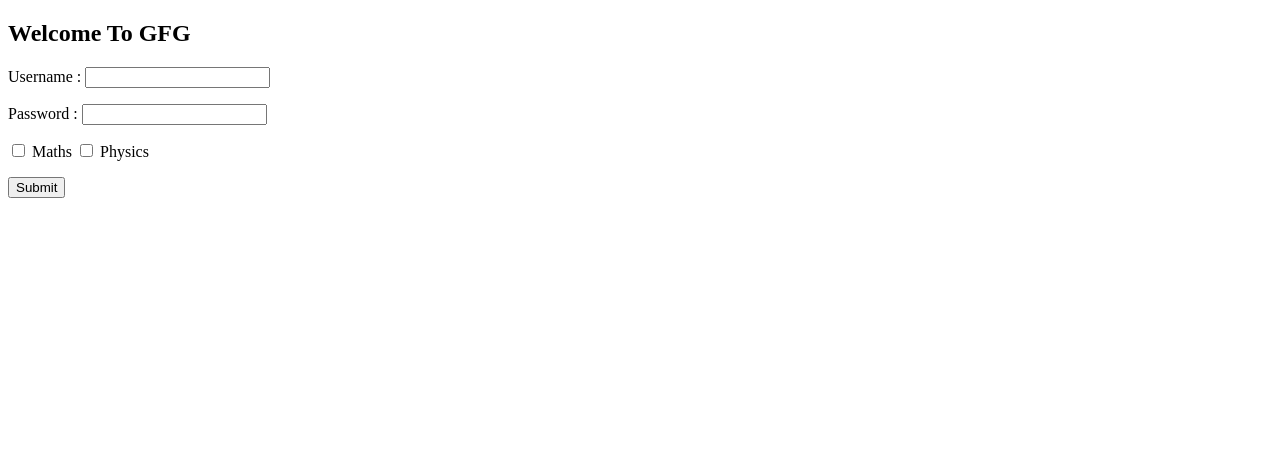
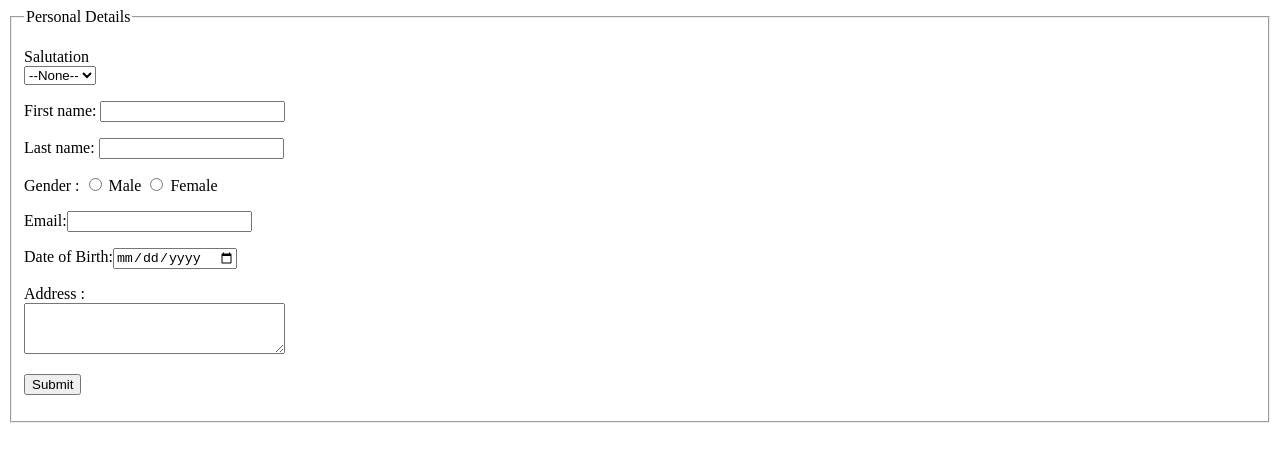
Before and after one commit to riz1bhirr/CICDDemo, a plain HTML site: page index.html in a window 1280 px wide. Drawn offline with Linux system fonts and the light colour scheme.

Commit message:
this is commit

```diff
--- a/index.html
+++ b/index.html
@@ -1,35 +1,91 @@
 <!DOCTYPE html>
-<html>
+<html lang="en">
 
 <head>
-    <title>Page Title</title>
+    <meta charset="UTF-8">
+    <meta http-equiv="X-UA-Compatible" content="IE=edge">
+    <meta name="viewport" content="width=device-width, initial-scale=1.0">
+    <title>GfG</title>
 </head>
 
 <body>
-    <h2>Welcome To GFG</h2>
     <form>
+        <fieldset>
+            <legend>Personal Details</legend>
 
 
             <p>
-            <label>Username : <input type="text" /></label>
+                <label>
+                    Salutation
+                    <br />
+                    <select name="salutation">
+                        <option>--None--</option>
+                        <option>Mr.</option>
+                        <option>Ms.</option>
+                        <option>Mrs.</option>
+                        <option>Dr.</option>
+                        <option>Prof.</option>
+                    </select>
+                </label>
             </p>
 
 
 
 
             <p>
-            <label>Password : <input type="password" /></label>
+                <label>First name: <input name="firstName" /></label>
             </p>
 
 
-        <input type="checkbox" name="maths" value="on"> Maths
-        <input type="checkbox" name="physics" value="on"> Physics
+
+
+            <p>
+                <label>Last name: <input name="lastName" /></label>
+            </p>
+
+
+
+
+            <p>
+                Gender :
+                <label><input type="radio" name="gender" value="male" /> Male</label>
+                <label><input type="radio" name="gender" value="female" /> Female</label>
+            </p>
+
+
+
+
+            <p>
+                <label>Email:<input type="email" name="email" /></label>
+            </p>
+
+
+
+
+            <p>
+                <label>Date of Birth:<input type="date" name="birthDate"></label>
+            </p>
+
+
+
+
+            <p>
+                <label>
+                    Address :
+                    <br />
+                    <textarea name="address" cols="30" rows="3"></textarea>
+                </label>
+            </p>
+
+
+
 
             <p>
                 <button type="submit">Submit</button>
             </p>
 
 
+        </fieldset>
     </form>
 </body>
 
```
Lines whose indentation alone changed are shown as unchanged.
